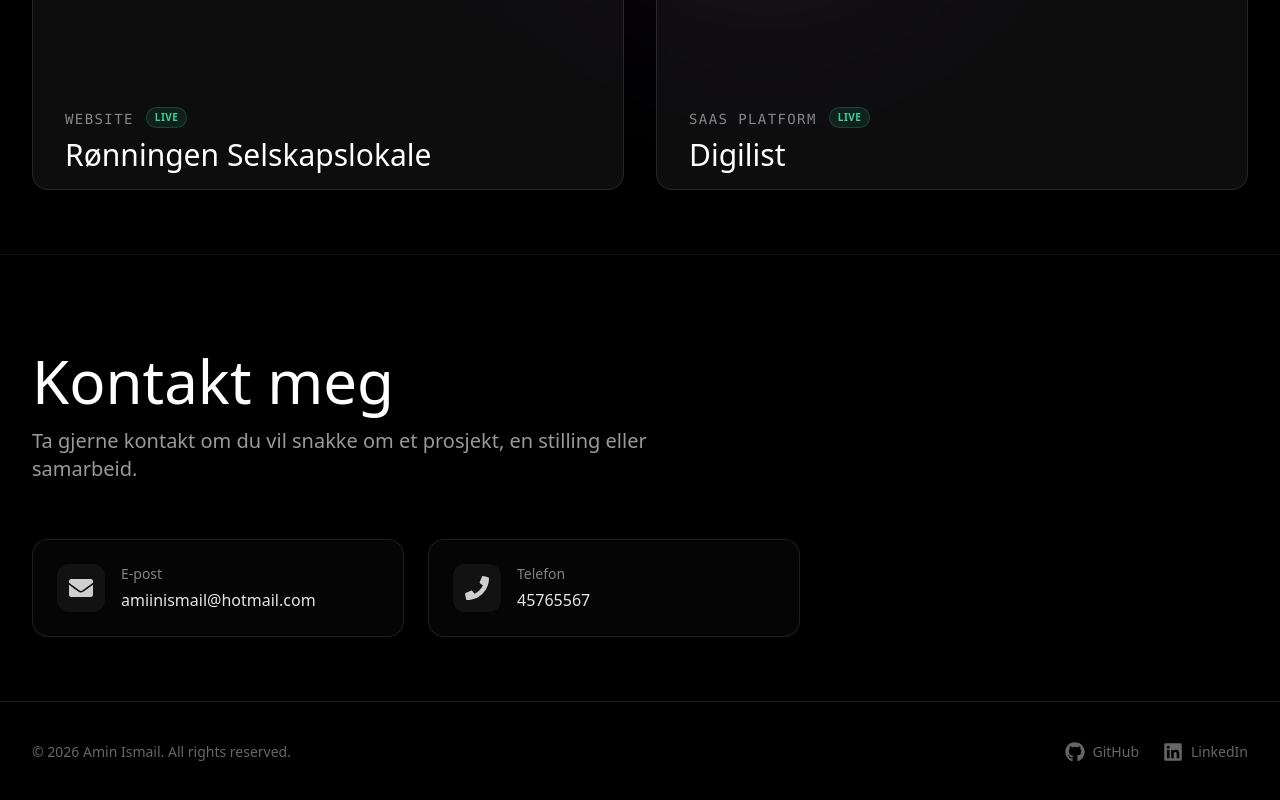
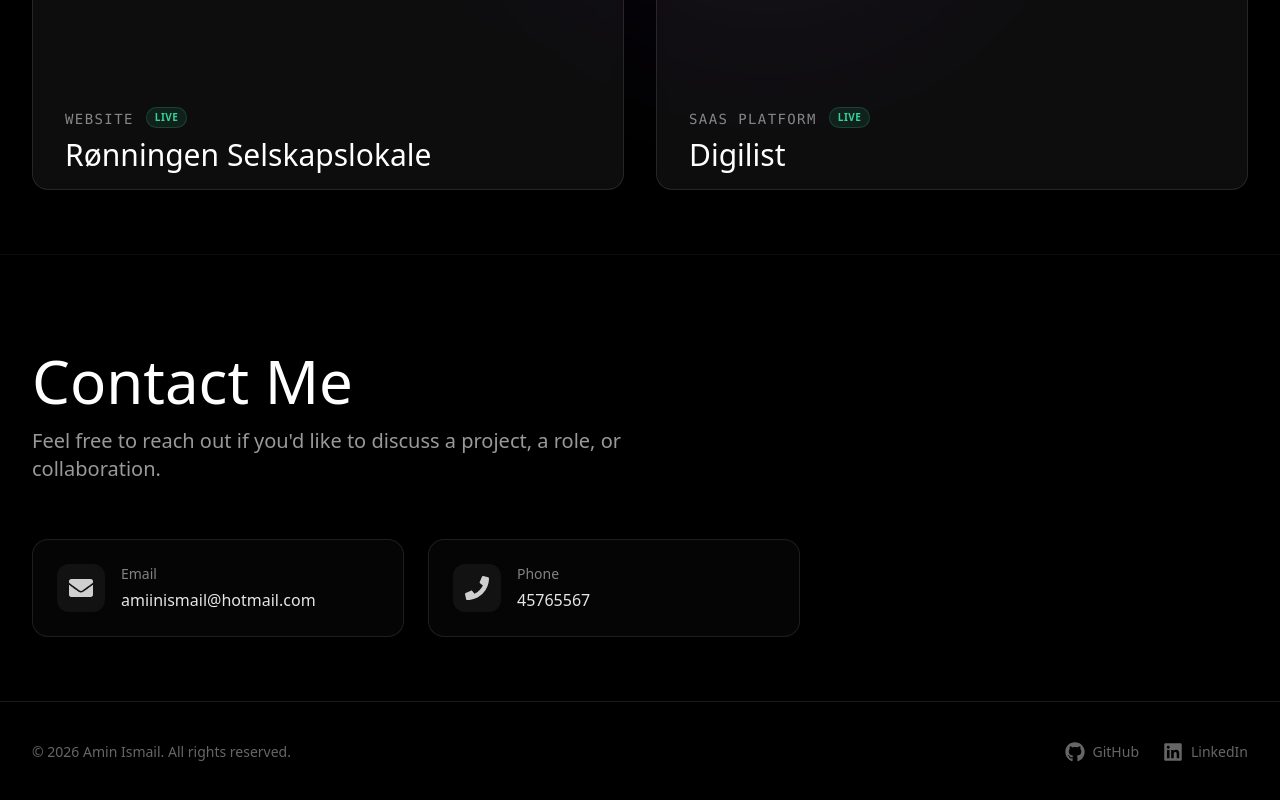
Before and after one commit to Am11n/AminIsmail, a Next.js app: page / in a window 1280 px wide. Shown: the part 7664-8464 px from the top of the page. Built offline with nearby package versions, Linux system fonts and the light colour scheme.

Commit message:
refactor: Translate Norwegian text to English in the Contact component for better accessibility.

```diff
--- a/src/components/Contact.tsx
+++ b/src/components/Contact.tsx
@@ -24,9 +24,9 @@ export default function Contact() {
           transition={{ duration: 0.8, ease: "easeOut" }}
           className="mb-10 md:mb-14 text-center md:text-left"
         >
-          <h2 className="text-4xl md:text-6xl font-medium mb-4">Kontakt meg</h2>
+          <h2 className="text-4xl md:text-6xl font-medium mb-4">Contact Me</h2>
           <p className="text-white/60 text-lg md:text-xl max-w-2xl mx-auto md:mx-0">
-            Ta gjerne kontakt om du vil snakke om et prosjekt, en stilling eller samarbeid.
+            Feel free to reach out if you&apos;d like to discuss a project, a role, or collaboration.
           </p>
         </motion.div>
 
@@ -48,7 +48,7 @@ export default function Contact() {
               <FaEnvelope className="w-6 h-6" />
             </motion.div>
             <motion.div initial={false} className="min-w-0">
-              <p className="text-sm text-white/50 mb-1">E-post</p>
+              <p className="text-sm text-white/50 mb-1">Email</p>
               <p className="font-medium text-white/90 group-hover:text-white transition-colors break-all">
                 {email}
               </p>
@@ -66,7 +66,7 @@ export default function Contact() {
               <FaPhone className="w-6 h-6" />
             </motion.div>
             <motion.div initial={false} className="min-w-0">
-              <p className="text-sm text-white/50 mb-1">Telefon</p>
+              <p className="text-sm text-white/50 mb-1">Phone</p>
               <p className="font-medium text-white/90 group-hover:text-white transition-colors">
                 {phone}
               </p>
```
